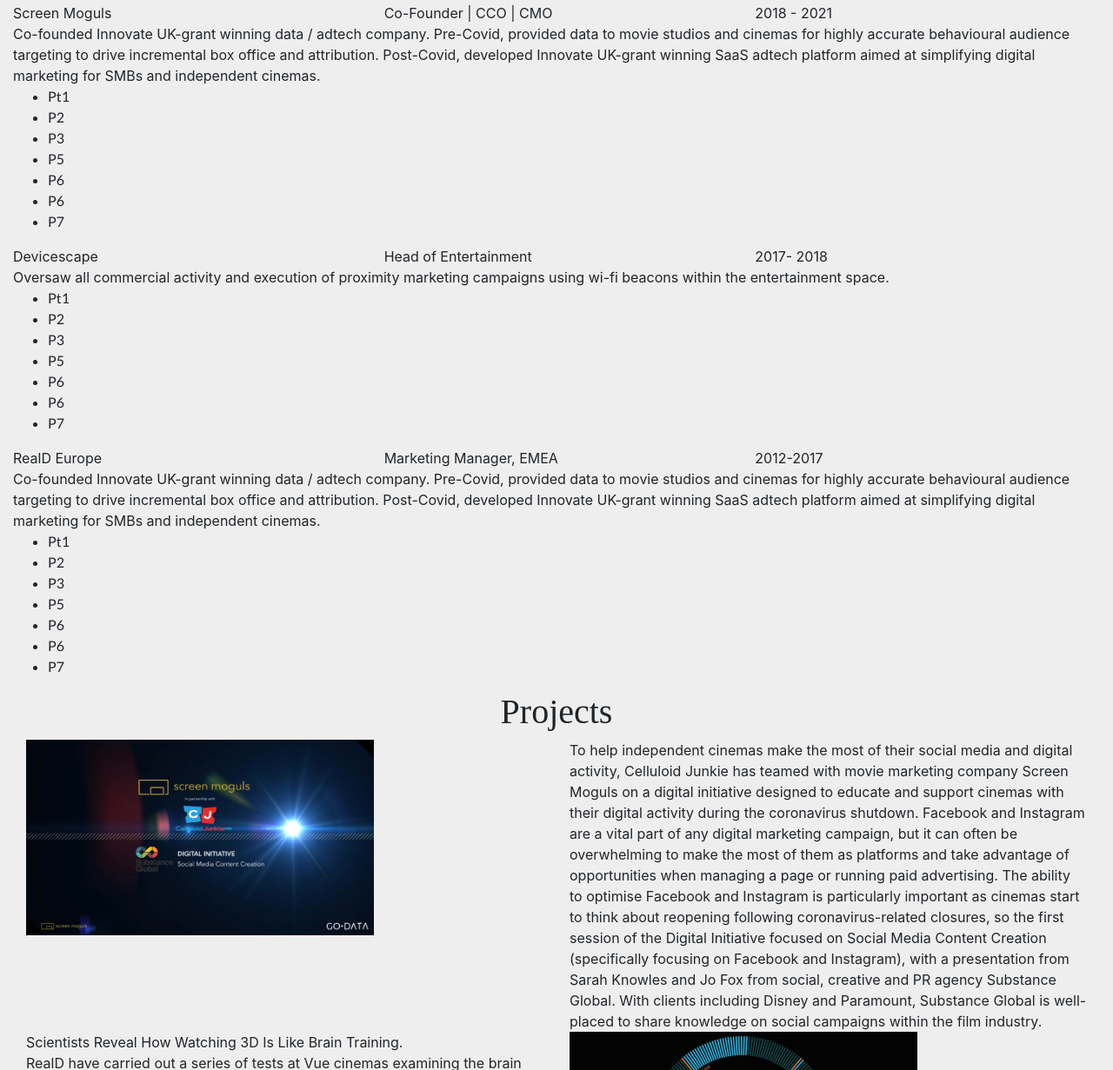
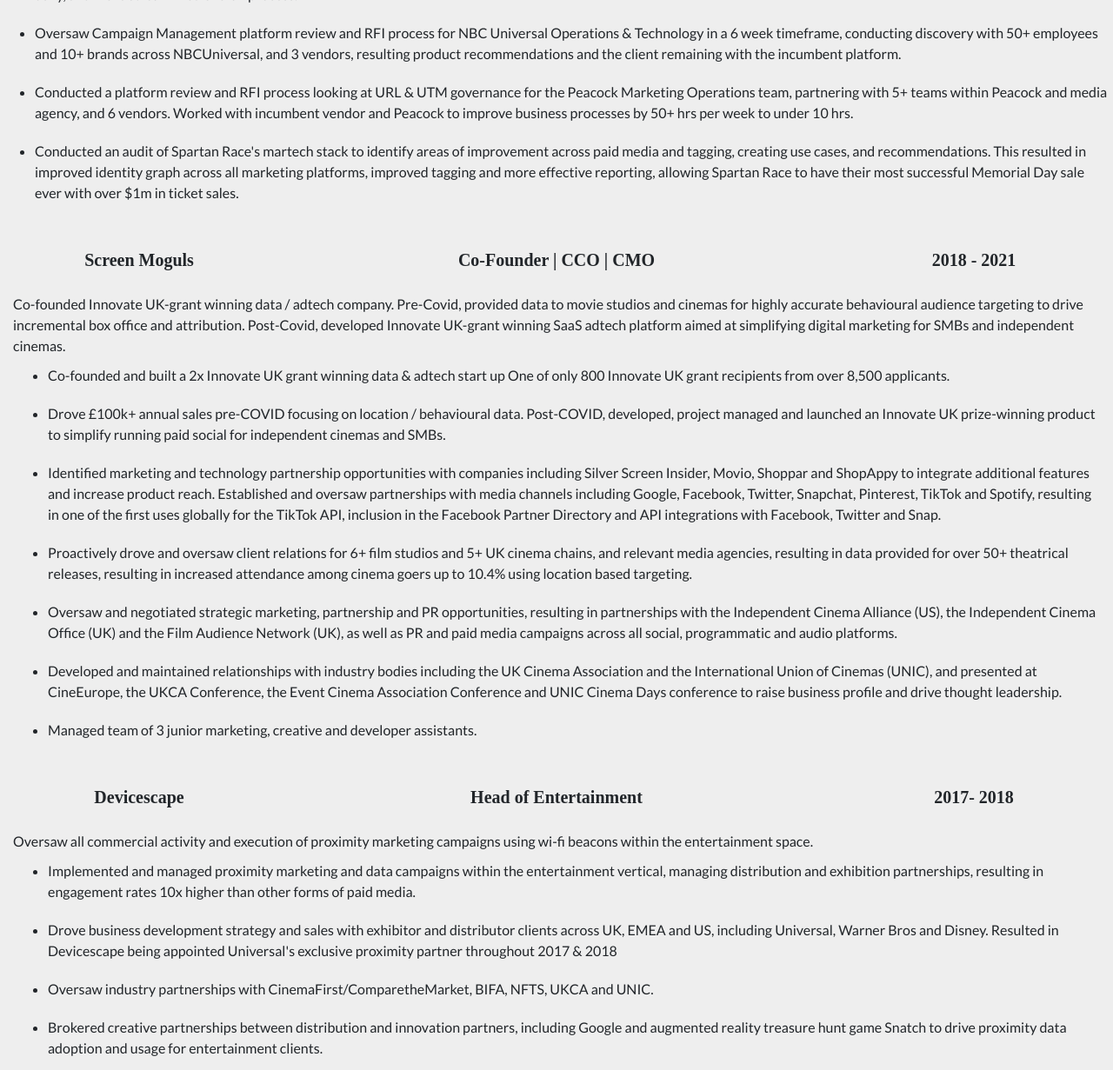
Before and after one commit to jcarlin28/portfolio_project, a plain HTML site: page my_work.html in a window 1280 px wide. Shown: the part 605-1836 px from the top of the page at 87% size. Drawn offline with nearby package versions, Linux system fonts and the light colour scheme; a web font is replaced by a local one.

Commit message:
Added styling to My Work page

```diff
--- a/my_work.html
+++ b/my_work.html
@@ -74,15 +74,15 @@
         </div>
       </div>
     </nav>
-    <a href="#">Employment History</a> | <a href="#">Projects</a>
-    <h1>Employment History</h1>
+    <div class="my_work_nav my-4"><a href="#employment">Employment History</a>&nbsp;&nbsp;&nbsp;|&nbsp;&nbsp;&nbsp;<a href="#projects">Projects</a> </div>
+    <h1 class="my-4" id="employment">Employment History</h1>
     <div class="container-fluid">
-      <div class="row">
-        <div class="col-sm-4">Pickaxe Foundry</div>
-        <div class="col-sm-4">Director, Digital Strategy & Client Services</div>
-        <div class="col-sm-4">2021-Present</div>
+      <div class="row my-4 text-center" id="role_header">
+        <div class="col-sm">Pickaxe Foundry</div>
+        <div class="col-sm-6">Director, Digital Strategy & Client Services</div>
+        <div class="col-sm">2021-Present</div>
       </div>
-      <div class="row">
+      <div class="row" id="role_text">
         <div class="col">
           Responsible for project management, client management and strategic
           overview on a range of digitally focused projects to improve marketing
@@ -146,12 +146,12 @@
           </div>
         </div>
       </div>
-      <div class="row">
-        <div class="col-sm-4">Screen Moguls</div>
-        <div class="col-sm-4">Co-Founder | CCO | CMO</div>
-        <div class="col-sm-4">2018 - 2021</div>
+      <div class="row my-4 text-center" id="role_header">
+       <div class="col-sm">Screen Moguls</div>
+        <div class="col-sm-6">Co-Founder | CCO | CMO</div>
+       <div class="col-sm">2018 - 2021</div>
       </div>
-      <div class="row">
+      <div class="row" id="role_text">
         <div class="col">
           Co-founded Innovate UK-grant winning data / adtech company. Pre-Covid, provided data to movie studios and cinemas for highly accurate behavioural audience targeting to drive incremental box office and attribution. Post-Covid, developed Innovate UK-grant winning SaaS adtech platform aimed at simplifying digital marketing for SMBs and independent cinemas.
         </div>
@@ -160,35 +160,32 @@
           <div class="col">
             <ul>
               <li>
-                Pt1
+Co-founded and built a 2x Innovate UK grant winning data & adtech start up One of only 800 Innovate UK grant recipients from over 8,500 applicants.              </li>
+              <li>
+Drove £100k+ annual sales pre-COVID focusing on location / behavioural data. Post-COVID, developed, project managed and launched an Innovate UK prize-winning product to simplify running paid social for independent cinemas and SMBs.              </li>
+              <li>
+Identified marketing and technology partnership opportunities with companies including Silver Screen Insider, Movio, Shoppar and ShopAppy to integrate additional features and increase product reach. Established and oversaw partnerships with media channels including Google, Facebook, Twitter, Snapchat, Pinterest, TikTok and Spotify, resulting in one of the first uses globally for the TikTok API, inclusion in the Facebook Partner Directory and API integrations with Facebook, Twitter and Snap.
               </li>
               <li>
-                P2
-              </li>
+Proactively drove and oversaw client relations for 6+ film studios and 5+ UK cinema chains, and relevant media agencies, resulting in data provided for over 50+ theatrical releases, resulting in increased attendance among cinema goers up to 10.4% using location based targeting.              </li>
               <li>
-                P3
-              </li>
+Oversaw and negotiated strategic marketing, partnership and PR opportunities, resulting in partnerships with the Independent Cinema Alliance (US), the Independent Cinema Office (UK) and the Film Audience Network (UK), as well as PR and paid media campaigns across all social, programmatic and audio platforms.              </li>
               <li>
-                P5
-              </li>
-              <li>
-                P6
-              </li>
-              <li>
-                P6
-              </li>
-              <li>
-               P7
-              </li>
-            </ul>
+Developed and maintained relationships with industry bodies including the UK Cinema Association and the International
+Union of Cinemas (UNIC), and presented at CineEurope, the UKCA Conference, the Event Cinema Association Conference and UNIC Cinema Days conference to raise business profile and drive thought leadership.              </li>
+  <li>
+              Managed team of 3 junior marketing, creative and developer assistants.
+            </li>
+</ul>
+
           </div>
         </div>
-         <div class="row">
-        <div class="col-sm-4">Devicescape</div>
-        <div class="col-sm-4">Head of Entertainment</div>
-        <div class="col-sm-4">2017- 2018</div>
+       <div class="row my-4 text-center" id="role_header">
+        <div class="col-sm">Devicescape</div>
+        <div class="col-sm-6">Head of Entertainment</div>
+        <div class="col-sm">2017- 2018</div>
       </div>
-      <div class="row">
+      <div class="row" id="role_text">
         <div class="col">
           Oversaw all commercial activity and execution of proximity marketing campaigns using wi-fi beacons within the entertainment
 space.
@@ -198,78 +195,67 @@ space.
           <div class="col">
             <ul>
               <li>
-                Pt1
+                Implemented and managed proximity marketing and data campaigns within the entertainment vertical, managing distribution and exhibition partnerships, resulting in engagement rates 10x higher than other forms of paid media.
               </li>
               <li>
-                P2
+                Drove business development strategy and sales with exhibitor and distributor clients across UK, EMEA and US, including Universal, Warner Bros and Disney. Resulted in Devicescape being appointed Universal's exclusive proximity partner throughout 2017 & 2018
               </li>
               <li>
-                P3
+                Oversaw industry partnerships with CinemaFirst/ComparetheMarket, BIFA, NFTS, UKCA and UNIC.
               </li>
               <li>
-                P5
-              </li>
-              <li>
-                P6
-              </li>
-              <li>
-                P6
-              </li>
-              <li>
-               P7
+                Brokered creative partnerships between distribution and innovation partners, including Google and augmented reality treasure hunt game Snatch to drive proximity data adoption and usage for entertainment clients.
               </li>
             </ul>
           </div>
         </div>
-        <div class="row">
-        <div class="col-sm-4">RealD Europe</div>
-        <div class="col-sm-4">Marketing Manager, EMEA</div>
-        <div class="col-sm-4">2012-2017</div>
+    <div class="row my-4 text-center" id="role_header">
+        <div class="col-sm">RealD Europe</div>
+        <div class="col-sm-6">Marketing Manager, EMEA</div>
+        <div class="col-sm">2012-2017</div>
       </div>
-      <div class="row">
+      <div class="row" id="role_text">
         <div class="col">
-          Co-founded Innovate UK-grant winning data / adtech company. Pre-Covid, provided data to movie studios and cinemas for highly accurate behavioural audience targeting to drive incremental box office and attribution. Post-Covid, developed Innovate UK-grant winning SaaS adtech platform aimed at simplifying digital marketing for SMBs and independent cinemas.
-        </div>
+Oversaw marketing strategy, delivery and execution for all B2B and B2C marketing activity for RealD in EMEA territories to drive
+3D ticket sales.        </div>
     </div>
      <div class="row">
           <div class="col">
             <ul>
               <li>
-                Pt1
+                Project managed and drove adoption of new technologies and partnerships for marketing and PR purposes, such as proving that 3D is more exciting to watch by using cutting edge brain scanning technology to measure activity, creating bespoke immersive VR games and building 3D immersive worlds using Google's Tilt Brush tool.
               </li>
               <li>
-                P2
+                Executed promotional activities and and partnerships for 40+ 3D movies per year to drive 3D ticket sales in 20+ territories.
               </li>
               <li>
-                P3
+               Developed partnerships and managed relationships with major EMEA film distributors including Disney, Warner Bros, Universal, Paramount, Fox, Sony, as well as 50+ EMEA cinema exhibitors, to drive innovative and exciting promotional activity to encourage 3D ticket sales
               </li>
               <li>
-                P5
+                Oversaw production of bespoke content for online, trailer reel and press usage resulting in exclusive interviews with directors such as Gareth Edwards, Bill Condon, Joe Wright and Jon Favreau.
               </li>
               <li>
-                P6
+                Oversaw attendance & material creation for industry conferences including CinemaCon, CineEurope and UNIC Cinema Days.
               </li>
               <li>
-                P6
-              </li>
-              <li>
-               P7
+                Managed team of junior marketing & social media assistants, and multiple vendors, suppliers, PR and creative agencies.
               </li>
             </ul>
           </div>
         </div>
-        <h1>Projects</h1>
+        <h1 id="projects">Projects</h1>
         <div class="container-fluid">
-<div class="row">
-  <div class="col-6"><a href="https://celluloidjunkie.com/2020/06/24/webinar-helping-independent-cinemas-optimise-their-digital-marketing-social-media-content-creation/"><img src="media/Social-Media-Content-Creation.jpeg" width="400"></a></div>
-<div class="col-6">To help independent cinemas make the most of their social media and digital activity, Celluloid Junkie has teamed with movie marketing company Screen Moguls on a digital initiative designed to educate and support cinemas with their digital activity during the coronavirus shutdown.
+<div class="row mb-5" id="role_text">
+  <div class="col-6 d-flex align-items-center"><a href="https://celluloidjunkie.com/2020/06/24/webinar-helping-independent-cinemas-optimise-their-digital-marketing-social-media-content-creation/"><img src="media/Social-Media-Content-Creation.jpeg" class="img-fluid" alt="Screen Moguls digital initiative"></a></div>
+<div class="col-6"><h3>Digital Initiative</h3>To help independent cinemas make the most of their social media and digital activity, Celluloid Junkie has teamed with movie marketing company Screen Moguls on a digital initiative designed to educate and support cinemas with their digital activity during the coronavirus shutdown.
 Facebook and Instagram are a vital part of any digital marketing campaign, but it can often be overwhelming to make the most of them as platforms and take advantage of opportunities when managing a page or running paid advertising.
 The ability to optimise Facebook and Instagram is particularly important as cinemas start to think about reopening following coronavirus-related closures, so the first session of the Digital Initiative focused on Social Media Content Creation (specifically focusing on Facebook and Instagram), with a presentation from Sarah Knowles and Jo Fox from social, creative and PR agency Substance Global. With clients including Disney and Paramount, Substance Global is well-placed to share knowledge on social campaigns within the film industry.</div>
 </div>
-<div class="row">
-<div class="col-6">Scientists Reveal How Watching 3D Is Like Brain Training. <br> RealD have carried out a series of tests at Vue cinemas examining the brain power of movie-goers after they watched films in 3D. The experiment found that watching films in 3D actually helps improve the viewer’s IQ and brain power.</div>
+<div class="row mb-5">
+<div class="col-6" id="role_text"><h3>3D Brain Training</h3>Scientists Reveal How Watching 3D Is Like Brain Training. <br> RealD have carried out a series of tests at Vue cinemas examining the brain power of movie-goers after they watched films in 3D. The experiment found that watching films in 3D actually helps improve the viewer’s IQ and brain power.</div>
 <div class="col-6"><a href="https://www.forbes.com/sites/johnarcher/2015/05/21/watching-3d-makes-you-smarter/?sh=462128c8103f"><img src="media/brain_scan.jpeg" width="400"></a></div>
 </div>
         </div>
+        <div class="my_work_nav my-4"><a href="#employment">Employment History</a>&nbsp;&nbsp;&nbsp;|&nbsp;&nbsp;&nbsp;<a href="#projects">Projects</a> </div>
   </body>
 </html>
--- a/src/style.css
+++ b/src/style.css
@@ -21,8 +21,20 @@ h2 {
   text-align: center;
 }
 
+h3 {
+  font-family: var(--header-text);
+  font-size: 20px;
+  font-weight: bold;
+  text-align: center;
+}
+
 ul {
   font-family: var(--default-text);
+}
+
+li {
+  padding-top: 10px;
+  padding-bottom: 10px;
 }
 
 .btn {
@@ -46,6 +58,14 @@ ul {
 
 .copy {
   font-family: var(--default-text);
+}
+
+.my_work_nav {
+  font-family: var(--default-text);
+  font-weight: 700;
+  font-size: 18px;
+  display: flex;
+  justify-content: center;
 }
 
 #navbar {
@@ -82,6 +102,17 @@ ul {
   color: black;
 }
 
+#role_header {
+  font-family: var(--header-text);
+  font-weight: bold;
+  font-size: 20px;
+}
+
+#role_text {
+  font-family: var(--default-text);
+  font-size: 16px;
+}
+
 @media (max-width: 900px) {
   h1 {
     font-size: 30px;
```
Also changed, not shown: blog.html (+5 -0 lines), index.html (+5 -0 lines).
